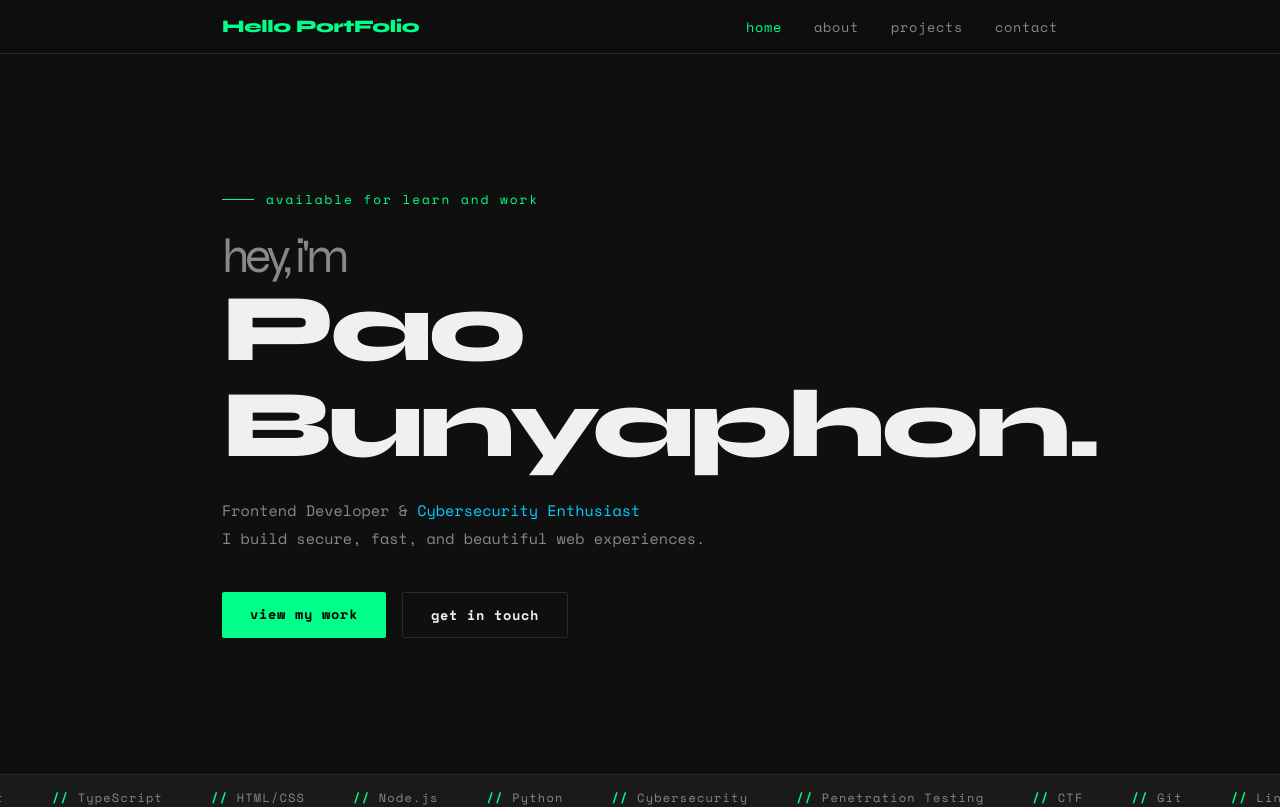
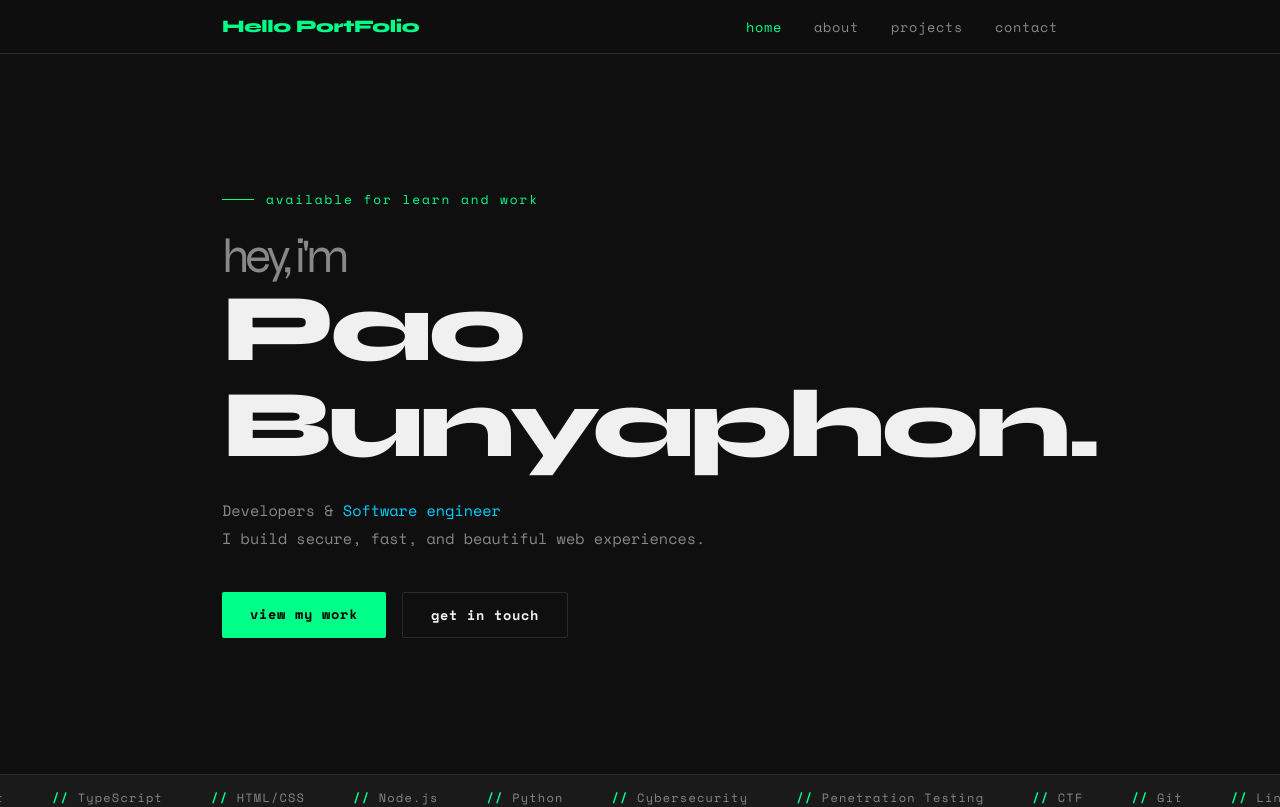
Before and after one commit to Chung010/portfolio, a React (Vite) app: page / in a window 1280 px wide. Shown: the top 807 px of the page. Built offline with nearby package versions, Linux system fonts and the light colour scheme; no server answers; the database is empty.

Commit message:
Update job title in Home component

```diff
--- a/src/pages/Home.jsx
+++ b/src/pages/Home.jsx
@@ -18,7 +18,7 @@ export default function Home() {
             <span className="name">Pao Bunyaphon.</span>
           </h1>
           <p className="hero-sub">
-            Frontend Developer &amp; <span>Cybersecurity Enthusiast</span><br />
+            Developers &amp; <span>Software engineer</span><br />
             I build secure, fast, and beautiful web experiences.
           </p>
           <div className="hero-btns">
```
